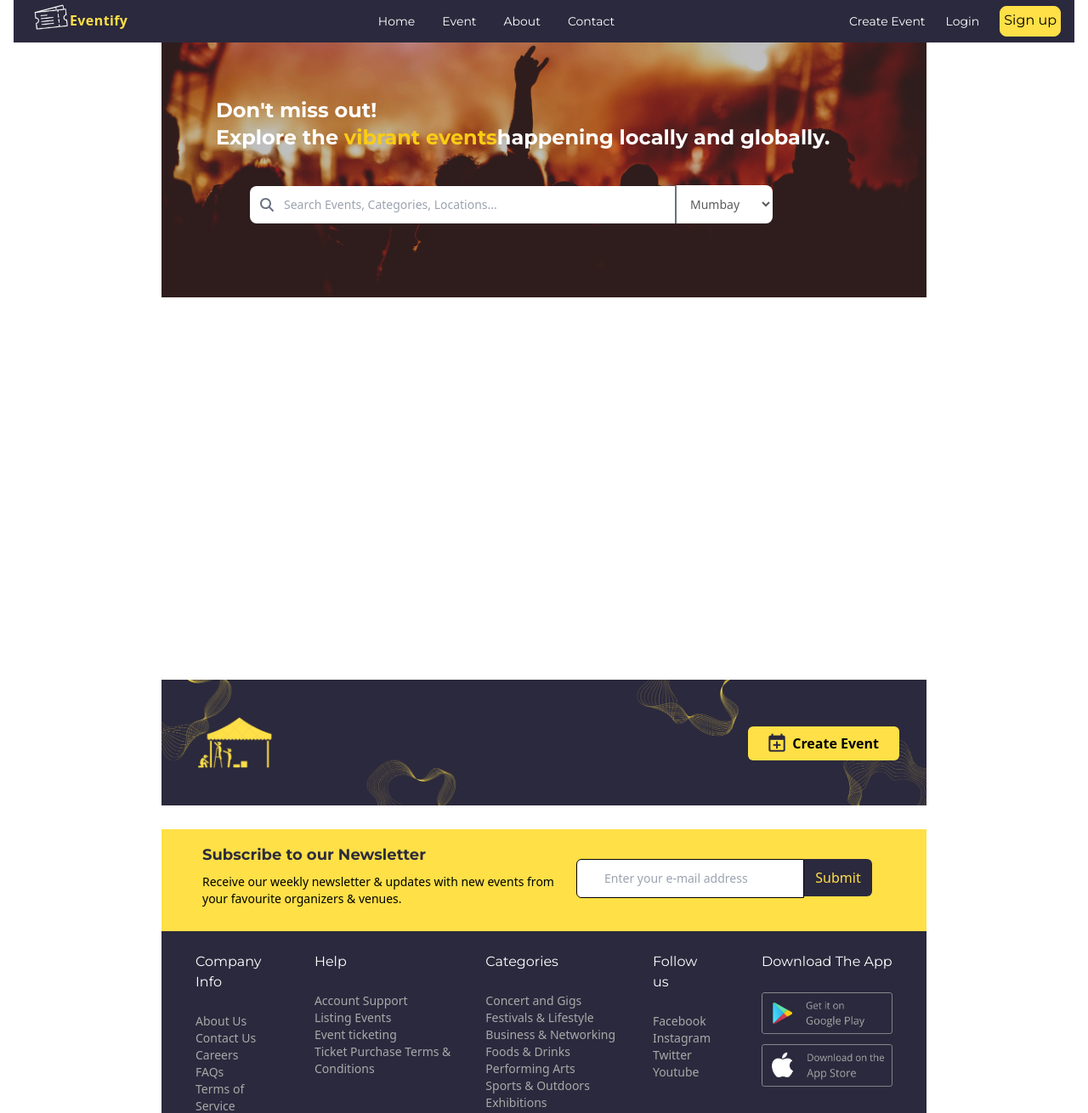
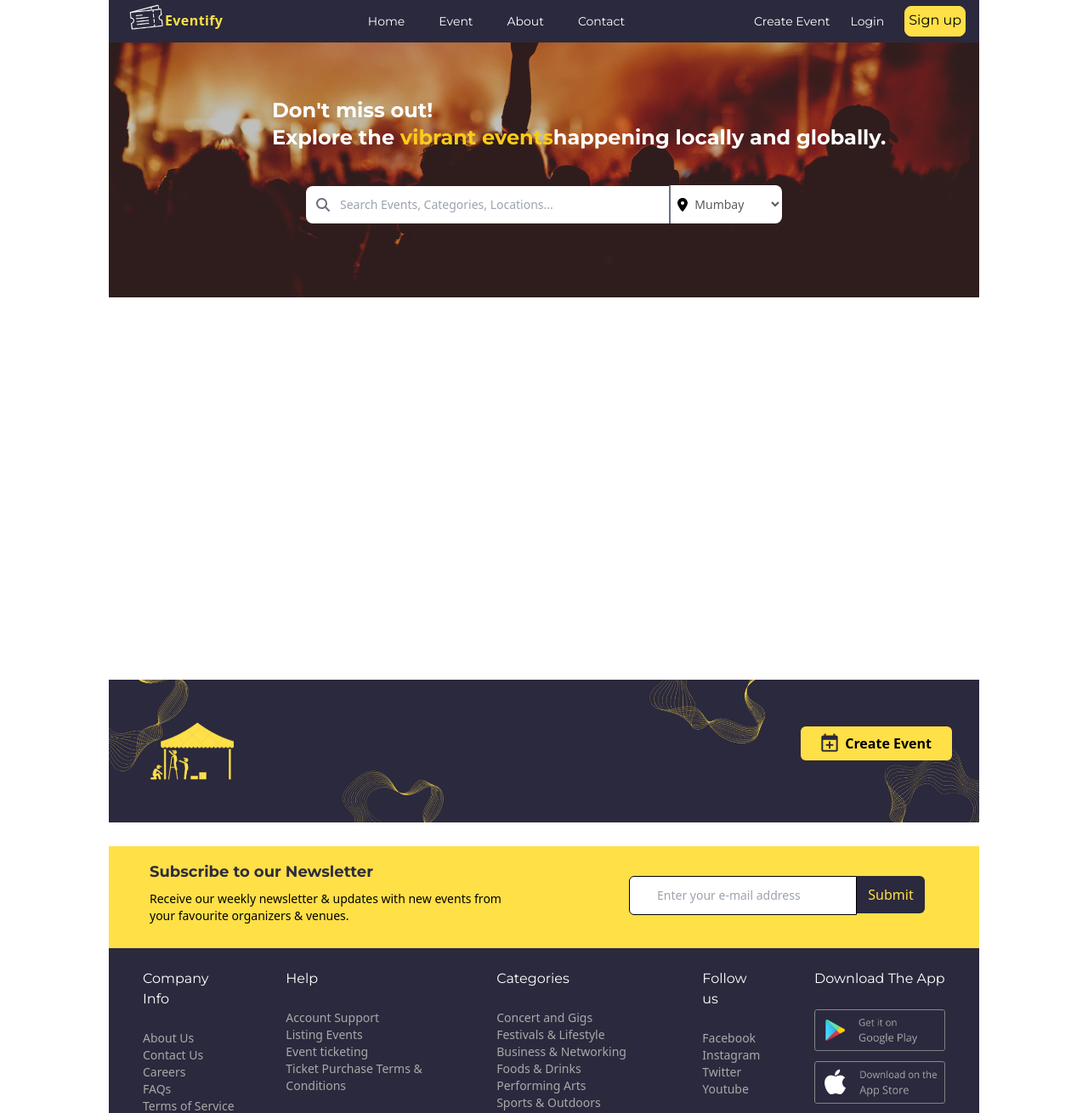
Before and after one commit to Darko05Cleanthe/Eventify-React-TailwindCss, a React (Vite) app in the folder frontend/: page / in a window 1280 px wide. Shown: the top 1310 px of the page at 85% size. Built offline with nearby package versions, Linux system fonts and the light colour scheme.

Commit message:
Ajustement de la taille sur grand ecran

```diff
--- a/frontend/src/components/Footer.jsx
+++ b/frontend/src/components/Footer.jsx
@@ -4,12 +4,12 @@ export default function Footer() {
 
     return <section className="flex flex-col items-center justify-start min-h-screen px-4 bg-white">
 
-        <div className="relative w-full max-w-[900px] h-[50px] bg-[#2B293D] aspect-auto">
+        <div className="relative w-full max-w-screen-lg mx-auto h-[50px] bg-[#2B293D] aspect-auto">
 
             <img src="/CreateEventCTA.png" alt="Footer img"/>
             <button className="absolute right-[32px] top-[55px] flex flex-row gap-2 font-bold bg-[#FFE047] p-[8px] px-6 rounded-md"><img src="/Vector.png" alt="Create Event" className='w-5 h-auto' />Create Event</button>
 
-            <div className="relative w-full max-w-[900px] h-[120px] top-0 flex flex-col bg-[#FFE047] my-7">
+            <div className="relative w-full max-w-screen-lg mx-auto h-[120px] top-0 flex flex-col bg-[#FFE047] my-7">
 
               <h2 className="flex font-[montserrat] text-[#2D2C3C] text-lg font-bold my-4 mx-12">Subscribe to our Newsletter</h2>
               <p className=" font-sans text-sm mx-12 -my-2">Receive our weekly newsletter & updates with new events from <br />your favourite organizers & venues.</p>
@@ -18,7 +18,7 @@ export default function Footer() {
 
             </div>
 
-            <div className="relative flex flex-row flex-1 w-full max-w-[900px] h-[300px] -top-7 bg-[#2B293D] my-auto gap-5">
+            <div className="relative flex flex-row flex-1 w-full max-w-screen-xl mx-auto h-[300px] -top-7 bg-[#2B293D] my-auto gap-5">
 
                 <nav className="flex flex-col">
                     <h2 className="mx-10 py-6 font-[montserrat] text-white text-md">Company Info</h2>
@@ -64,8 +64,8 @@ export default function Footer() {
                     <button onClick={() => window.location.href = 'https://www.apple.com/fr/app-store/'} className="w-[154px] h-auto cursor-pointer my-3 mx-10"><img src="/src/assets/app-store.png" alt="Telecharger sur App-Store" className="w-[154px] h-auto" /></button>
                 </nav>
 
-                <hr className='absolute border border-t-1 w-[820px] border-[#A9A9A980] left-[39px] top-[263px]'/>
-                <p className="absolute top-[270px] left-[290px] text-[#A9A9A9]">&copy; 2023 Eventify. All rights reserved.</p>
+                <hr className='absolute border border-t-1 w-[820px] border-[#A9A9A980] left-[110px] top-[263px]'/>
+                <p className="absolute top-[270px] left-[360px] text-[#A9A9A9]">&copy; 2023 Eventify. All rights reserved.</p>
             </div>
 
         </div>
--- a/frontend/src/components/Header.jsx
+++ b/frontend/src/components/Header.jsx
@@ -1,17 +1,18 @@
 import { Link } from "react-router-dom"
 import { FontAwesomeIcon } from '@fortawesome/react-fontawesome'
 import { faMagnifyingGlass } from '@fortawesome/free-solid-svg-icons'
+import { faLocationDot } from '@fortawesome/free-solid-svg-icons'
 
 
 export default function Header() {
 
     return <section className='flex justify-start items-center flex-col min-h-screen bg-white px-4'>
 
-        <div className='relative w-full h-[50px] flex flex-row justify-center bg-[#2B293D] aspect-auto'>
+        <div className='relative w-full max-w-screen-lg mx-auto h-[50px] flex flex-row justify-center bg-[#2B293D] aspect-auto'>
             <img src="/Ticket.png" alt="Logo-Evently" className='absolute w-10 h-auto -top-1 left-6 -rotate-6 py-1' />
             <h2 className='absolute left-[66px] top-2 font-black text-yellow-300 tracking-wide py-1'>Eventify</h2>
 
-            <nav className="flex gap-8 items-stretch -ml-28">
+            <nav className="flex gap-10 items-stretch -ml-28">
 
             <a href="#" className='flex text-white items-center font-[montserrat] text-sm'>Home</a>
             <a href="#" className='flex text-white items-center font-[montserrat] text-sm'>Event</a>
@@ -22,7 +23,7 @@ export default function Header() {
 
 
 
-            <div className=" absolute top-[15px] right-0 flex justify-end gap-2">
+            <div className="absolute top-[15px] right-0 flex justify-end gap-2">
 
             <Link path='' className='flex text-white px-4 font-[montserrat] text-sm'>Create Event</Link>
             <Link to="/login" className="flex text-white font-[montserrat] text-sm">Login</Link>
@@ -33,11 +34,11 @@ export default function Header() {
 
         </div>
 
-        <div className='relative w-full max-w-[900px]'>
+        <div className='relative w-full max-w-screen-lg mx-auto'>
 
         <img src="/home-img.jpg" alt="Image-concert" className="w-full h-[300px] object-cover object-bottom overflow-hidden brightness-75"/>
 
-        <div className="absolute inset-0 justify-end items-end p-16">
+        <div className="absolute inset-0 justify-end items-end py-16 px-48">
 
         <p className="font-[montserrat] text-white text-2xl font-bold">Don't miss out!</p>
         <p className="font-[montserrat] text-white text-2xl font-bold text-nowrap">Explore the <span className="text-yellow-400">vibrant events</span>happening locally and globally.</p>
@@ -46,9 +47,10 @@ export default function Header() {
 
         <FontAwesomeIcon icon={faMagnifyingGlass} className="absolute text-gray-500 m-3"/>
         <input type="search" placeholder="Search Events, Categories, Locations..." className="w-[500px] rounded-tr-none rounded-br-none outline-none p-[12px] px-10 text-sm rounded-tl-lg rounded-bl-lg" />
-        <select name="Localisation" id="" className="border-l-2 border-x-gray-500 text-[#5A5A5A] w-[115px] p-3 p outline-none bg-white text-sm rounded-tr-lg rounded-br-lg">
+        <select name="Localisation" id="" className="border-l-2 border-x-gray-500 text-[#5A5A5A] w-[150px] p-3 outline-none bg-white text-sm rounded-tr-lg rounded-br-lg px-6">
             <option value="">Mumbay</option>
         </select>
+        <FontAwesomeIcon icon={faLocationDot} className="absolute text-blackgray-500 right-[343px]"/>
 
         </div>
 
--- a/frontend/src/pages/auth/Login.jsx
+++ b/frontend/src/pages/auth/Login.jsx
@@ -3,7 +3,7 @@ export default function Login() {
 
     return <section className='flex justify-center items-center min-h-screen bg-white px-4 overflow-hidden'>
 
-            <div className='relative w-full max-w-[850px] h-[500px] flex flex-row justify-center items-center bg-[#2B293D] aspect-auto'>
+            <div className='relative w-full max-w-[900px] h-[500px] flex flex-row justify-center items-center bg-[#2B293D] aspect-auto'>
 
                 <p className='absolute -top-[23px] left-0 text-slate-400 text-sm'>Sign in page</p>
                 <img src="/Ticket.png" alt="Logo-Evently" className='absolute w-10 h-auto left-2 top-0 left-[15px] -rotate-6' />
@@ -11,7 +11,7 @@ export default function Login() {
                 <p className='absolute left-[35px] top-[110px] text-white font-montserrat font-bold text-2xl'>Discover tailored <br /> events. <br />
                 Sign up for personalized <br /> recommendations <br /> today!</p>
 
-                <div className='absolute w-full max-w-[473px] h-full max-h-[500px] right-0 bg-slate-50 rounded-tl-3xl rounded-bl-3xl'>
+                <div className='absolute w-full max-w-[500px] h-full max-h-[500px] right-0 bg-slate-50 rounded-tl-3xl rounded-bl-3xl'>
 
                 <p className='absolute text-2xl font-bold top-9 left-14 tracking-wide '>Login</p>
                 <a href="#" className='absolute top-24 left-[60px] text-sm border border-solid border-[#A3A3A3] p-2 flex items-center gap-2 rounded-md hover:scale-105 hover:bg-transparent transition-transform duration-300 hover:text-black'><img src="/src/assets/logo-google.png" alt="Logo Google" className='w-4 h-auto top-[5px] -left-5' />Login with Google</a>
--- a/frontend/src/pages/auth/Register.jsx
+++ b/frontend/src/pages/auth/Register.jsx
@@ -4,7 +4,7 @@ export default function Register() {
 
     return <section className='flex justify-center items-center min-h-screen bg-white px-4 overflow-hidden'>
 
-        <div className='relative w-full max-w-[850px] h-[500px] flex flex-row justify-center items-center bg-[#2B293D] aspect-auto'>
+        <div className='relative w-full max-w-[900px] h-[500px] flex flex-row justify-center items-center bg-[#2B293D] aspect-auto'>
 
             <p className='absolute -top-[23px] left-0 text-slate-400 text-sm'>Sign up page</p>
             <img src="/Ticket.png" alt="Logo-Evently" className='absolute w-10 h-auto top-0 left-[15px] -rotate-6' />
@@ -12,7 +12,7 @@ export default function Register() {
             <p className='absolute left-[35px] top-[110px] text-white font-montserrat font-bold text-2xl'>Discover tailored <br /> events. <br />
             Sign up for personalized <br /> recommendations <br /> today!</p>
 
-            <div className='absolute w-full max-w-[473px] h-full max-h-[500px] right-0 bg-slate-50 rounded-tl-3xl rounded-bl-3xl'>
+            <div className='absolute w-full max-w-[500px] h-full max-h-[500px] right-0 bg-slate-50 rounded-tl-3xl rounded-bl-3xl'>
 
             <p className='absolute text-2xl font-bold top-9 left-14 tracking-wide '>Create Account</p>
             <a href="#" className='absolute top-24 left-[60px] text-sm border border-solid border-[#A3A3A3] p-2 flex items-center gap-2 rounded-md hover:scale-105 hover:bg-transparent transition-transform duration-300 hover:text-black'><img src="/src/assets/logo-google.png" alt="Logo Google" className='w-4 h-auto top-[5px] -left-5' />Sign up with Google</a>
```
Also changed, not shown: frontend/src/components/HeaderUser.jsx (+9 -8 lines).
